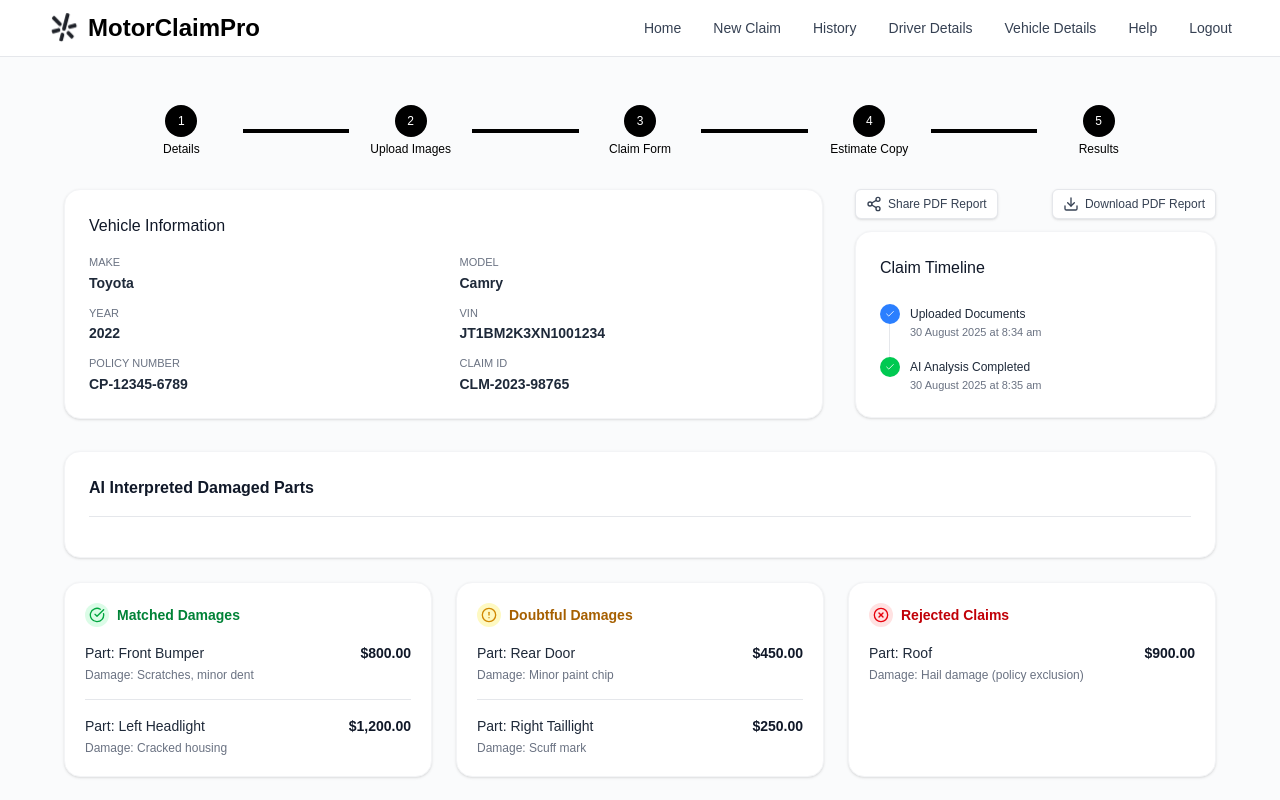
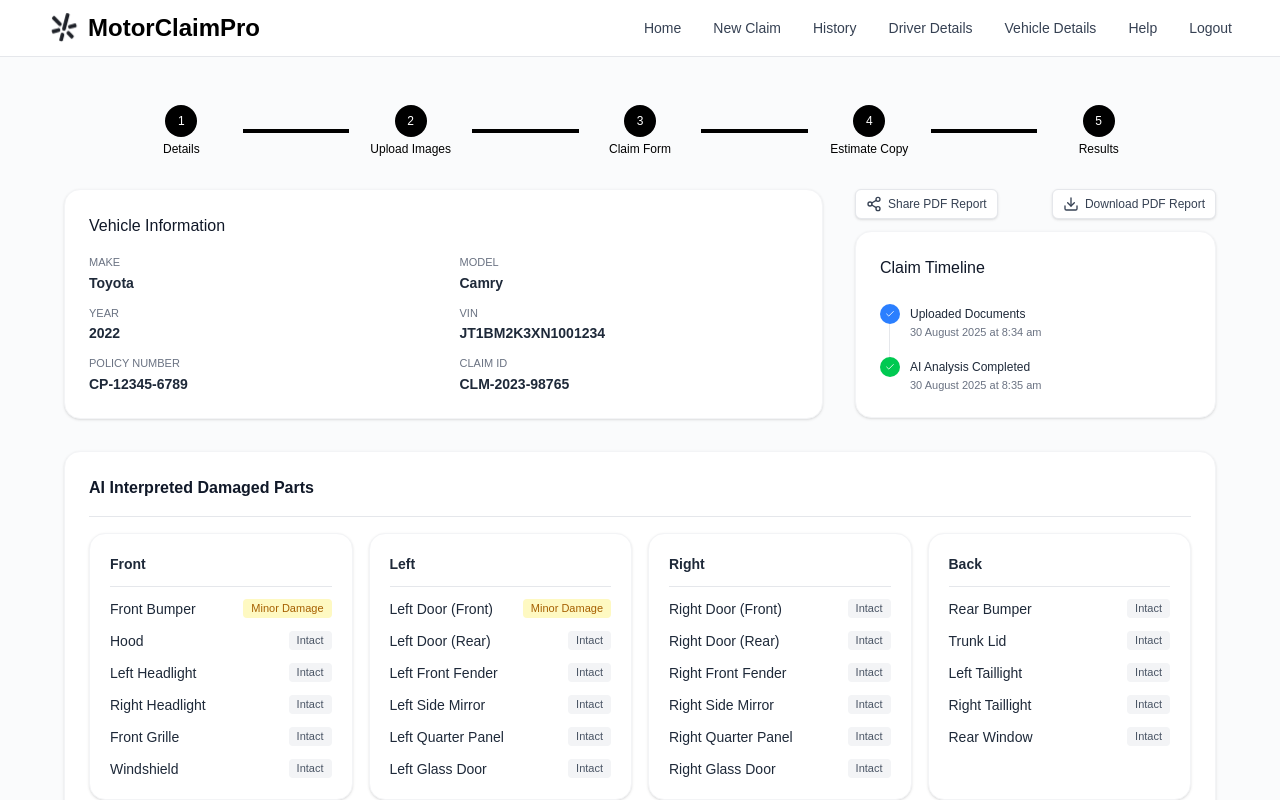
Before and after one commit to muditmadan23/Claims_Frontend, a Next.js app: page /results in a window 1280 px wide. Shown: the top 800 px of the page. Built offline with nearby package versions, Linux system fonts and the light colour scheme.

Commit message:
changed styling

```diff
--- a/src/app/results/components/InterpretedDamagesSection.tsx
+++ b/src/app/results/components/InterpretedDamagesSection.tsx
@@ -1,4 +1,3 @@
-
 import React, { useEffect, useState } from "react";
 
 interface AIPart {
@@ -13,6 +12,29 @@ interface AIPartsResponse {
   right?: AIPart[] | null;
 }
 
+// Derive a compact status label from a free-form reason
+function deriveStatus(reason: string) {
+  const r = (reason || "").toLowerCase();
+  const intactHints = [
+    "no damage",
+    "not damaged",
+    "undamaged",
+    "intact",
+    "no visible damage",
+    "no significant damage",
+    "good condition",
+    "normal",
+    "ok",
+    "fine",
+  ];
+  if (intactHints.some((k) => r.includes(k))) {
+    return { label: "Intact", cls: "text-gray-600 bg-gray-100" };
+  }
+  if (r.includes("minor")) {
+    return { label: "Minor Damage", cls: "text-yellow-700 bg-yellow-100" };
+  }
+  return { label: "Damage", cls: "text-red-700 bg-red-100" };
+}
 
 export default function InterpretedDamagesSection() {
   const [aiParts, setAiParts] = useState<AIPartsResponse | null>(null);
@@ -26,7 +48,6 @@ export default function InterpretedDamagesSection() {
     } catch {}
   }, []);
 
-
   // If aiParts exists, render from API, else fallback to default
   const zoneOrder: (keyof AIPartsResponse)[] = ["front", "left", "right", "back"];
 
@@ -38,30 +59,157 @@ export default function InterpretedDamagesSection() {
         </div>
         <div className="grid grid-cols-1 sm:grid-cols-2 lg:grid-cols-4 gap-4">
           {aiParts
-            ? zoneOrder.map((zone) => (
+            ? zoneOrder.map((zone, i) => {
+                // fallback data for each section
+                const fallback = [
+                  {
+                    title: "Front",
+                    items: [
+                      { part: "Front Bumper", status: "Minor Damage" },
+                      { part: "Hood", status: "Intact" },
+                      { part: "Left Headlight", status: "Intact" },
+                      { part: "Right Headlight", status: "Intact" },
+                      { part: "Front Grille", status: "Intact" },
+                      { part: "Windshield", status: "Intact" }
+                    ]
+                  },
+                  {
+                    title: "Left",
+                    items: [
+                      { part: "Left Door (Front)", status: "Minor Damage" },
+                      { part: "Left Door (Rear)", status: "Intact" },
+                      { part: "Left Front Fender", status: "Intact" },
+                      { part: "Left Side Mirror", status: "Intact" },
+                      { part: "Left Quarter Panel", status: "Intact" },
+                      { part: "Left Glass Door", status: "Intact" }
+                    ]
+                  },
+                  {
+                    title: "Right",
+                    items: [
+                      { part: "Right Door (Front)", status: "Intact" },
+                      { part: "Right Door (Rear)", status: "Intact" },
+                      { part: "Right Front Fender", status: "Intact" },
+                      { part: "Right Side Mirror", status: "Intact" },
+                      { part: "Right Quarter Panel", status: "Intact" },
+                      { part: "Right Glass Door", status: "Intact" }
+                    ]
+                  },
+                  {
+                    title: "Back",
+                    items: [
+                      { part: "Rear Bumper", status: "Intact" },
+                      { part: "Trunk Lid", status: "Intact" },
+                      { part: "Left Taillight", status: "Intact" },
+                      { part: "Right Taillight", status: "Intact" },
+                      { part: "Rear Window", status: "Intact" }
+                    ]
+                  }
+                ];
+                const aiSection = aiParts[zone];
+                return (
                   <div key={zone} className="bg-white rounded-2xl shadow-sm border border-gray-100 p-5">
                     <div className="pb-3 mb-3 border-b border-gray-200">
                       <h4 className="text-sm font-semibold text-gray-800">{zone.charAt(0).toUpperCase() + zone.slice(1)}</h4>
                     </div>
-                  {Array.isArray(aiParts[zone]) && (aiParts[zone] as AIPart[]).length > 0 ? (
+                    {Array.isArray(aiSection) && aiSection.length > 0 ? (
                       <ul className="space-y-3">
-                      {(aiParts[zone] as AIPart[]).map((item, idx) => (
-                        <li key={item.part + idx} className="flex flex-col text-sm">
+                        {aiSection.map((item, idx) => {
+                          const status = deriveStatus(item.reason);
+                          return (
+                            <li key={item.part + idx} className="group relative flex items-center justify-between text-sm hover:bg-gray-50 rounded-md px-2 py-1.5 transition">
                               <span className="text-gray-800 font-medium">{item.part}</span>
-                          <span className="text-gray-500 text-xs mt-0.5">{item.reason}</span>
+                              <span className={`px-2 py-0.5 rounded text-[11px] font-medium ${status.cls}`}>
+                                {status.label}
+                              </span>
+                              <div className="absolute left-0 top-full mt-2 z-10 hidden group-hover:block w-full">
+                                <div className="bg-white border border-gray-200 rounded-md shadow-md p-2 text-xs text-gray-700">
+                                  {item.reason}
+                                </div>
+                              </div>
+                            </li>
+                          );
+                        })}
+                      </ul>
+                    ) : (
+                      <ul className="space-y-3">
+                        {fallback[i].items.map((item) => (
+                          <li key={fallback[i].title + '-' + item.part} className="flex items-center justify-between text-sm">
+                            <span className="text-gray-800">{item.part}</span>
+                            <span className={`px-2 py-0.5 rounded text-[11px] font-medium ${item.status === "Intact" ? "text-gray-600 bg-gray-100" : "text-yellow-700 bg-yellow-100"}`}>
+                              {item.status}
+                            </span>
                           </li>
                         ))}
                       </ul>
-                  ) : (
-                    <div className="text-gray-400 text-xs italic">No data</div>
                     )}
                   </div>
-              ))
+                );
+              })
             : null}
           {!aiParts && (
-            // fallback to previous static zones if no aiParts
             <>
-              {/* ...existing code for zones fallback... */}
+              {[
+                {
+                  title: "Front",
+                  items: [
+                    { part: "Front Bumper", status: "Minor Damage" },
+                    { part: "Hood", status: "Intact" },
+                    { part: "Left Headlight", status: "Intact" },
+                    { part: "Right Headlight", status: "Intact" },
+                    { part: "Front Grille", status: "Intact" },
+                    { part: "Windshield", status: "Intact" }
+                  ]
+                },
+                {
+                  title: "Left",
+                  items: [
+                    { part: "Left Door (Front)", status: "Minor Damage" },
+                    { part: "Left Door (Rear)", status: "Intact" },
+                    { part: "Left Front Fender", status: "Intact" },
+                    { part: "Left Side Mirror", status: "Intact" },
+                    { part: "Left Quarter Panel", status: "Intact" },
+                    { part: "Left Glass Door", status: "Intact" }
+                  ]
+                },
+                {
+                  title: "Right",
+                  items: [
+                    { part: "Right Door (Front)", status: "Intact" },
+                    { part: "Right Door (Rear)", status: "Intact" },
+                    { part: "Right Front Fender", status: "Intact" },
+                    { part: "Right Side Mirror", status: "Intact" },
+                    { part: "Right Quarter Panel", status: "Intact" },
+                    { part: "Right Glass Door", status: "Intact" }
+                  ]
+                },
+                {
+                  title: "Back",
+                  items: [
+                    { part: "Rear Bumper", status: "Intact" },
+                    { part: "Trunk Lid", status: "Intact" },
+                    { part: "Left Taillight", status: "Intact" },
+                    { part: "Right Taillight", status: "Intact" },
+                    { part: "Rear Window", status: "Intact" }
+                  ]
+                }
+              ].map((zone) => (
+                <div key={zone.title} className="bg-white rounded-2xl shadow-sm border border-gray-100 p-5">
+                  <div className="pb-3 mb-3 border-b border-gray-200">
+                    <h4 className="text-sm font-semibold text-gray-800">{zone.title}</h4>
+                  </div>
+                  <ul className="space-y-3">
+                    {zone.items.map((item) => (
+                      <li key={`${zone.title}-${item.part}`} className="flex items-center justify-between text-sm">
+                        <span className="text-gray-800">{item.part}</span>
+                        <span className={`px-2 py-0.5 rounded text-[11px] font-medium ${item.status === "Intact" ? "text-gray-600 bg-gray-100" : "text-yellow-700 bg-yellow-100"}`}>
+                          {item.status}
+                        </span>
+                      </li>
+                    ))}
+                  </ul>
+                </div>
+              ))}
             </>
           )}
         </div>
```
Lines whose indentation alone changed are shown as unchanged.
